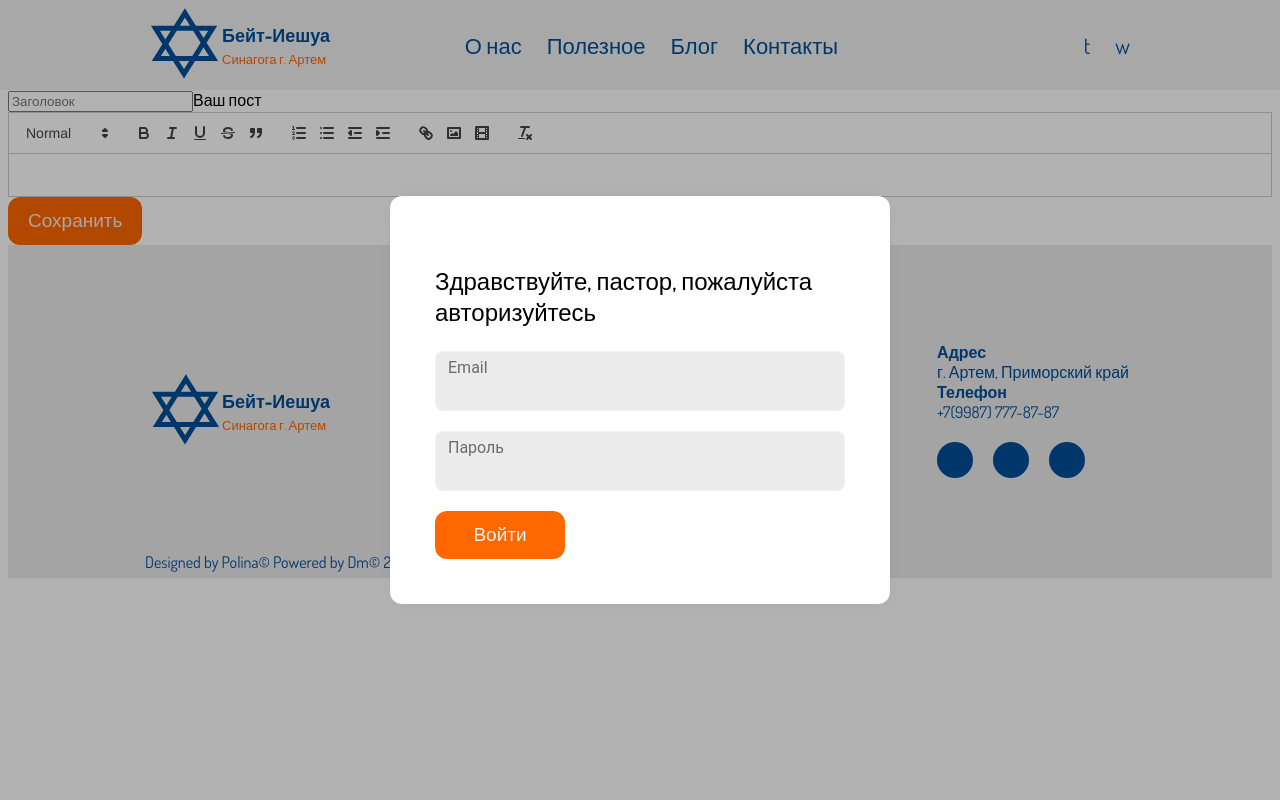
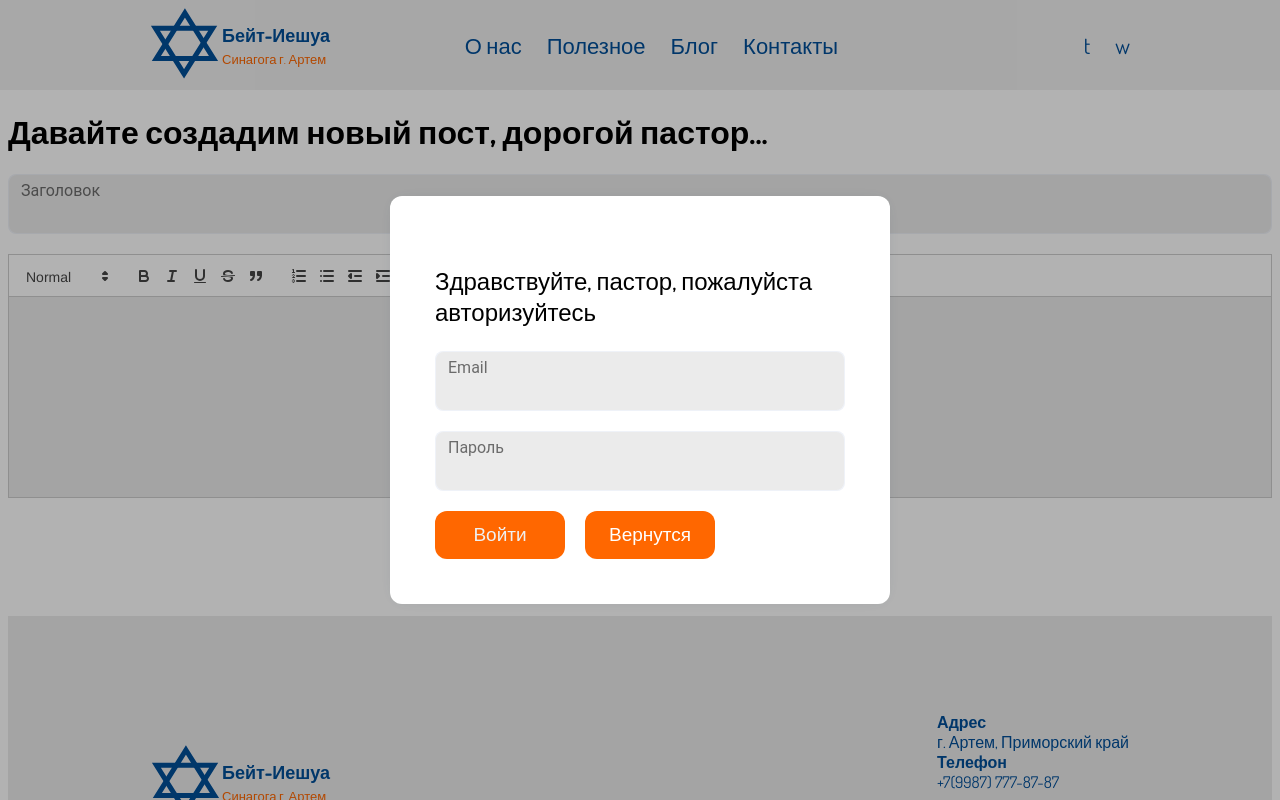
Before and after one commit to dmrado/churchnext14, a Next.js app: page /posts/new in a window 1280 px wide. Shown: the top 800 px of the page. Built offline with nearby package versions, Linux system fonts and the light colour scheme; no server answers.

Commit message:
верстка редактирования добавления и страницы одного поста

```diff
--- a/app/posts/[id]/edit/page.js
+++ b/app/posts/[id]/edit/page.js
@@ -32,8 +32,7 @@ const Page = async ({params: {id}}) => {
     const post = data.item
 
     return (<>
-            <h1>Редактирование поста {post.title}</h1>
-            <h2>post id: {post.id}</h2>
+            <h5>post id: {post.id}</h5>
 
             <EditPost post={post} updatePost={updatePost}/>
 
--- a/app/posts/new/page.js
+++ b/app/posts/new/page.js
@@ -15,7 +15,7 @@ const createPost = async (formData, htmlBody, text) => {
         body: JSON.stringify({title, text, htmlBody, userId: 1})
     })
     const data = await response.json()
-    await data.item
+    const newPost = await data.item
 
     //мы получим в результате выполнения запроса весь пост и редиректнем на страницу всех постов, но там закешировано поэтому ревалидейтим
     revalidatePath('/posts')
--- a/components/LoginModal.js
+++ b/components/LoginModal.js
@@ -133,10 +133,10 @@ const LoginModal = () => {
                                 <div className="col-auto">
                                     <h3>Хотите выйти?</h3>
                                     {/*<Link href='/posts'>*/}
-                                        <button type="submit" className="btn btn-outline-danger mb-3"
-                                                onClick={e => logoutHandler(e)}
-                                                style={{marginRight: "30px"}}>Выйти
-                                        </button>
+                                    <button type="submit" className="btn btn-outline-danger mb-3"
+                                            onClick={e => logoutHandler(e)}
+                                            style={{marginRight: "30px"}}>Выйти
+                                    </button>
                                     {/*</Link>*/}
 
 
@@ -145,7 +145,6 @@ const LoginModal = () => {
                                     </button>
                                 </div>
                             </form>
-
 
                             :
                             <form>
@@ -177,9 +176,14 @@ const LoginModal = () => {
                                         </div>
                                     </div>
 
-                                    <button type="submit" className="btn btn-outline-success mb-3"
+                                    <button type="submit" className="btn btn-blog"
                                             onClick={submitLoginHandler}>Войти
                                     </button>
+
+                                    <button className="btn btn-blog">
+                                        <Link href={'/posts'}>Вернутся</Link>
+                                    </button>
+
                                 </div>
                             </form>
                         }
--- a/components/PostsPage.js
+++ b/components/PostsPage.js
@@ -1,5 +1,6 @@
 import React from 'react';
 import Link from "next/link";
+import moment from "moment";
 
 const PostsPage = ({
                        item,
@@ -21,8 +22,8 @@ const PostsPage = ({
                     <h5 className="card__title">
                         <Link className="card__link" href={link}>Пост {id}</Link>
                     </h5>
-                    <p className="card__post-data">{updatedAt}</p>
-                    <h3 className="card__title"><b>{title}</b></h3>
+                    <p className="card__post-data">{moment(updatedAt).format("DD.MM.YYYY")}</p>
+                    <h3 className="card__title"><b>{title.slice(0, 55)}...</b></h3>
                     <p className="text">{text.slice(0, 100)}...</p>
                 </div>
 
--- a/components/editor/AddPost.js
+++ b/components/editor/AddPost.js
@@ -21,22 +21,37 @@ const EditPost = ({createPost}) => {
 
             <form className="form" action={formData => createPost(formData, htmlBody, text)}>
 
+                <h1>Давайте создадим новый пост, дорогой пастор...</h1>
+
+                <div className="modal__text-field-wrapper">
+                    <div className="modal__input-wrapper">
                         <input defaultValue={title}
                                onChange={e => setTitle(e.target.value)}
-                       type="text" placeholder="Заголовок" required name="title"
+                               type="text" required name="title" className="modal__input-text"
                         />
+                        <label htmlFor="staticEmail"
+                               className="modal__input-label">Заголовок</label>
+                    </div>
+                </div>
 
-                <label htmlFor="exampleFormControlTextarea1" className="form-label">Ваш пост</label>
 
-                <QuillEditor planeValue={text}
+                <div className="modal__text-field-wrapper">
+                    <QuillEditor classmName="modal__input-text"
+                                 planeValue={text}
                                  setPlaneValue={setText}
                                  value={htmlBody}
                                  setValue={setHtmlBody}
                                  onChange={e => setText(e.target.value)}
                     />
-                <button className="btn" type="submit" value="Add post">Сохранить</button>
+                </div>
 
+                <div className="btn-blog-wrapper">
+                    <button className="btn btn-blog" type="submit" value="Add post">Сохранить</button>
+                    <button className="btn btn-blog"><Link href={'/posts'}>Вернутся</Link></button>
+                </div>
             </form>
+
+
         </>
     );
 };
--- a/package.json
+++ b/package.json
@@ -11,6 +11,9 @@
   "dependencies": {
     "autoprefixer": "10.4.16",
     "express-async-handler": "^1.2.0",
+    "from": "^0.1.7",
+    "import": "^0.0.6",
+    "moment": "^2.29.4",
     "mysql2": "^3.6.5",
     "next": "14.0.3",
     "postcss": "8.4.31",
--- a/public/css/bem.css
+++ b/public/css/bem.css
@@ -73,11 +73,16 @@ body {
     transition: .3s;
 }
 
+
 .btn:hover {
     background-color: #FF6700;
     color: #fff;
     font-size: 19px;
     box-shadow: 2px 2px 10px #002952;
+}
+
+.ql-editor {
+    min-height: 200px;
 }
 
 .btn:active {
@@ -445,10 +450,10 @@ body {
 }
 
 .mission__wrapper {
-    padding-bottom: 200px;
+    padding-bottom: 50px;
 }
 
-.mission__list-header {
+.mission__list-h eader {
     display: flex;
     /*flex-direction: column;*/
     justify-content: center;
@@ -663,7 +668,7 @@ body {
     justify-content: center;
     align-items: center;
     grid-row-gap: 10px;
-    margin-bottom: 60px;
+    margin: 150px 0 60px 0;
 }
 
 .blog-header img {
@@ -690,8 +695,51 @@ body {
 /*blog header on the posts/page.js FINISH*/
 
 /*Card block*/
+.one-post-banner {
+    position: relative;
+    align-items: center;
+    height: 100%;
+    left: 0;
+    background-repeat: no-repeat;
+    background-position: center;
+    background-size: cover;
+    background-attachment: fixed;
+    text-align: center;
+}
 
+.one-post-banner__img {
+    position: relative;
+    top: 0;
+    left: 0;
+    z-index: -1;
+}
 
+.one-post__text-wrapper {
+    position: relative;
+    display: block;
+    /*padding: 200px 0;*/
+}
+
+.one-post__text {
+    position: relative;
+}
+
+.one-post__text h1{
+    position: relative;
+    display: flex;
+    justify-content: center;
+}
+
+.btn-blog-wrapper {
+    position: relative;
+    display: flex;
+    justify-content: center;
+    align-items: center;
+}
+
+.btn-blog {
+    margin-right: 20px;
+}
 .cards-list {
     display: grid;
     grid-template-columns: 1fr 1fr;
@@ -1195,15 +1243,30 @@ body {
     transition: .2s ease-in-out;
     left: 12px;
     color: #6b6b6b;
-    top: 4px
+    top: 4px;
+    border: none;
+}
+
+.ql-editor {
+    height: 300px;
+    padding: 29px 12px 7px;
+    background-color: #EBEBEB;
+    color: #0e3263;
+    outline: none;
+    font-size: 16px;
+    width: 100%;
 }
 
 .modal__input-label:focus {
     transform: translateY(-100%);
 }
 
+/*Modal end*/
 
-/*Modal end*/
+/*Blog start*/
+
+
+/*Blog finish*/
 /*Контаты*/
 .contacts {
     font-family: Dosis, sans-serif;
@@ -1335,6 +1398,7 @@ body {
     z-index: 20;
     padding: 15px 143px;
     transition: .7s;
+    margin-top: 50px;
 }
 
 .footer__info {
```
Also changed, not shown: app/posts/[id]/page.js (+23 -5 lines), components/editor/EditPost.js (+23 -8 lines), app/globalsJustKillIt.css (renamed from app/globals.css), 2 other files (tests, documents, lock files or other folders). Lines whose indentation alone changed are shown as unchanged.
